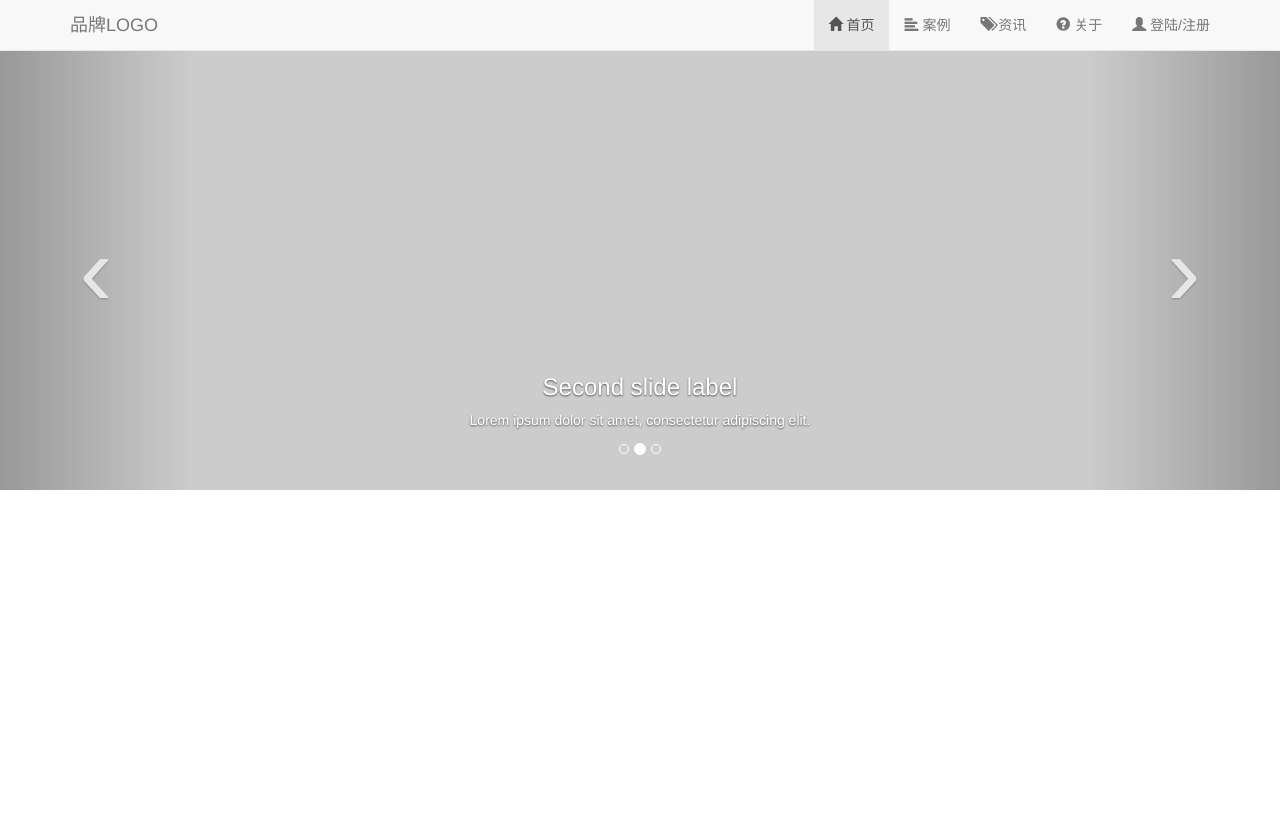
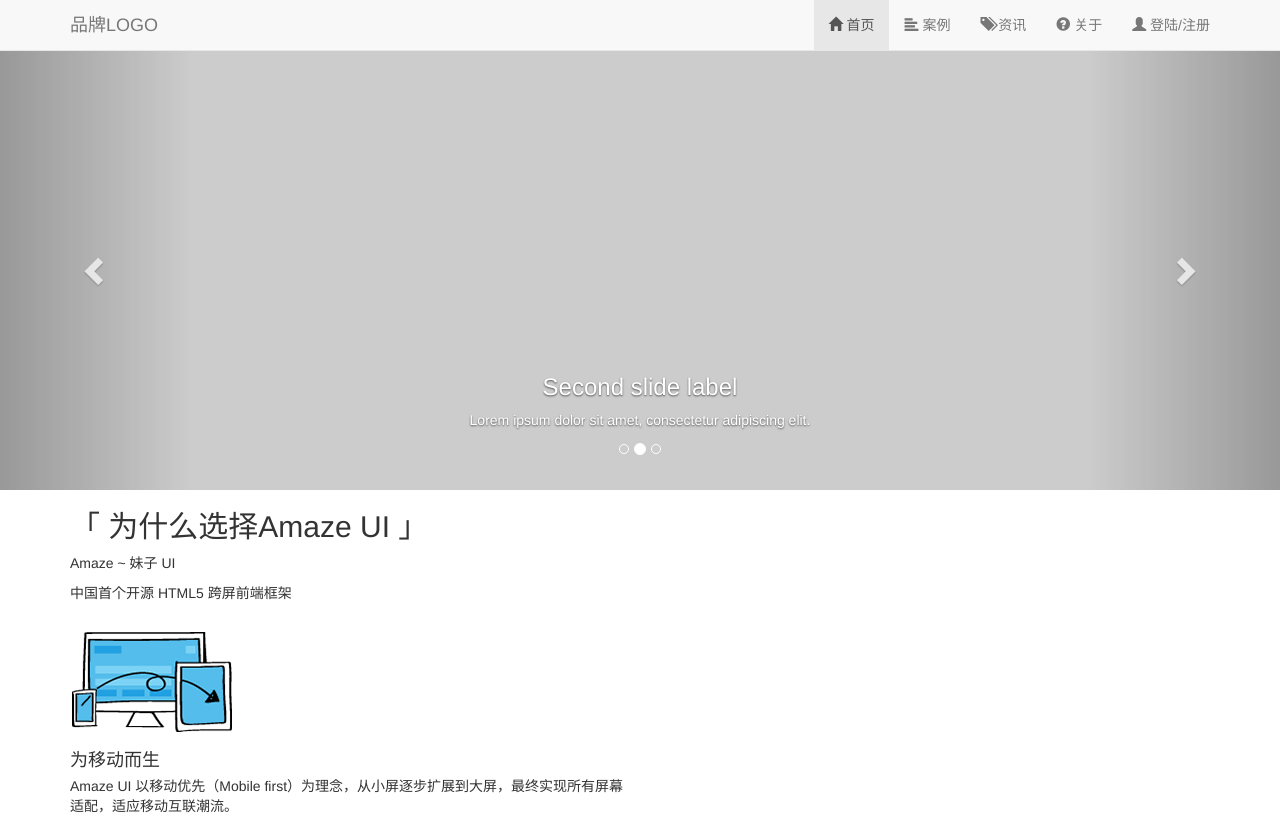
Before and after one commit to zhangkaihongzkh/bootstrapWebsite, a plain HTML site: page index.html in a window 1280 px wide. Drawn offline with Linux system fonts and the light colour scheme.

Commit message:
这次修改了jq代码,直接使用bootstrap提供deicon自动识别并居中

```diff
--- a/index.html
+++ b/index.html
@@ -121,8 +121,36 @@
 
 		<!-- 按钮区域 -->
 		<!-- 绑定插件 -->
-		<a href="#myCarousel" data-slide="prev" class="carousel-control left buttn">&lsaquo;</a>
-		<a href="#myCarousel" data-slide="next" class="carousel-control right buttn">&rsaquo;</a>
+		<a href="#myCarousel" data-slide="prev" class="carousel-control left buttn">
+			<span class="glyphicon glyphicon-chevron-left"></span>
+		</a>
+		<a href="#myCarousel" data-slide="next" class="carousel-control right buttn">
+			<span class="glyphicon glyphicon-chevron-right"></span>
+		</a>
+	</div>
+
+	<!-- 增加运用栅格系统 -->
+	<div class="tab1">
+		<div class="container">
+			<h2 class="tab-h2">「 为什么选择Amaze UI 」</h2>
+			<p class="tab-p">Amaze ~ 妹子 UI</p>
+			<p class="tab-p">中国首个开源 HTML5 跨屏前端框架</p>
+			<div class="row">
+				<div class="col-md-6 col">
+					<div class="media">
+						<div class="media-top media-middle">
+							<a href="#">
+								<img class="media-object" src="img/foundation.png">
+							</a>
+						</div>
+						<div class="media-body">
+							<h4 class="media-heading">为移动而生</h4>
+							<div class="tab-p">Amaze UI 以移动优先（Mobile first）为理念，从小屏逐步扩展到大屏，最终实现所有屏幕适配，适应移动互联潮流。</div>
+						</div>
+					</div>
+				</div>
+			</div>
+		</div>
 	</div>
 
 <script type="text/javascript" src="js/jquery.min.js"></script>
@@ -136,17 +164,17 @@
 	});
 
 	/*按钮垂直居中*/
-	$(".buttn").css({"line-height":$(".carousel-inner .item img").height() + 'px'});
-	$(window).resize(function(){
+//	$(".buttn").css({"line-height":$(".carousel-inner .item img").height() + 'px'});
+//	$(window).resize(function(){
 
 		/*切换到每一帧时都要获取宽度*/
-		var $height = $(".carousel-inner .item img").eq(0).height() ||
-					$(".carousel-inner .item img").eq(1).height() ||
-					$(".carousel-inner .item img").eq(2).height();
+//		var $height = $(".carousel-inner .item img").eq(0).height() ||
+//					$(".carousel-inner .item img").eq(1).height() ||
+//					$(".carousel-inner .item img").eq(2).height();
 
-		$(".buttn").css({"line-height":$height + 'px'});
+//		$(".buttn").css({"line-height":$height + 'px'});
 
-	});
+//	});
 
 });
 </script>
```
Also changed, not shown: img/chinese.png (added), img/foundation.png (added), img/mobile.png (added), img/web.png (added).
